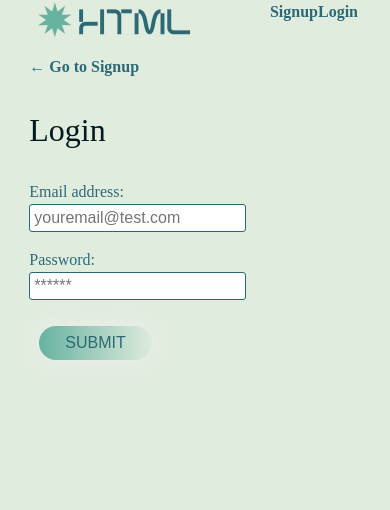
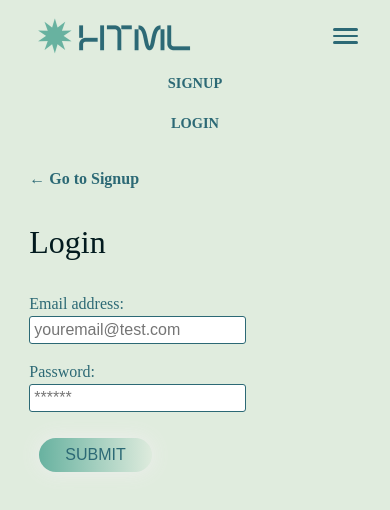
Before and after one commit to Lightfooted/High-Tech-Match-Love, a React (Create React App) app in the folder client/: page /login in a window 390 px wide. Shown: the top 510 px of the page. Built offline with nearby package versions, Linux system fonts and the light colour scheme; a web font is replaced by a local one.

Commit message:
created hamburger menu and media queries

```diff
--- a/client/src/components/Navbar/index.js
+++ b/client/src/components/Navbar/index.js
@@ -1,27 +1,45 @@
-import React from "react";
+import React, { useState } from "react";
 import Logo from "../../assets/logo.png";
 import Auth from "../../utils/auth";
 import { Link } from "react-router-dom";
 import styled from 'styled-components';
 
+
+
 const Navbar = () => {
+
+
     function showNavigation() {
         if (Auth.loggedIn()) {
             return (
-                <div>
-                    <Link to="/profile">Profile</Link>
-                    <Link to="/gitusers">Explore</Link>
-                    <Link to="/findmatch">Find-match</Link>
-                    <Link to="/chat">Chat</Link>
-                    <Link to="/" onClick={() => Auth.logout()}>Logout</Link>
-                </div>
+                <Menu>
+                    <Link className="my-1" to="/profile">
+                        <MenuLink>Profile</MenuLink>
+                    </Link>
+                    <Link className="my-1" to="/gitusers">
+                        <MenuLink>Explore</MenuLink>
+                    </Link>
+                    <Link className="my-1" to="/findmatch">
+                        <MenuLink>Find-match</MenuLink>
+                    </Link>
+                    <Link className="my-1" to="/chat">
+                        <MenuLink>Chat</MenuLink>
+                    </Link>
+                    <Link className="my-1" to="/" onClick={() => Auth.logout()}>
+                        <MenuLink>Logout</MenuLink>
+                    </Link>
+                </Menu>
             );
         } else {
             return (
-                <div>
-                    <Link to="/signup">Signup</Link>
-                    <Link to="/login">Login</Link>
-                </div>
+                <Menu>
+                    <Link className="my-1" to="/signup">
+                        <MenuLink>Signup</MenuLink>
+                    </Link>
+                    <Link className="my-1" to="/login">
+                        <MenuLink>Login</MenuLink>
+                    </Link>
+                </Menu>
             );
         }
     }
@@ -37,25 +55,72 @@ const Navbar = () => {
                 <span />
                 <span />
                 <span />
-                <span />
             </Hamburger>
-            <Menu>
-                {showNavigation()}
-            </Menu>
+
+            {showNavigation()}
+
         </Nav>
     );
 }
 
 const Nav = styled.div`
-    padding: 0 2rem;
+    text-transform: uppercase;
+    padding: 1rem 2rem;
     display: flex;
     justify-content: space-between;
+    flex-wrap: wrap;
+    background: none;
 `;
 
-const Hamburger = styled.div``;
+const Hamburger = styled.div`
+    display: none;
+    flex-direction: column;
+    padding-top: .75rem;
 
-const Menu = styled.div``;
+    span{
+        height: 2.5px;
+        width: 25px;
+        background: #2C6975;
+        margin-bottom: 4px;
+        border-radius: 5px;
+        transition: all .3s ease-in-out;
+    }
 
+    &:hover{
+        span{
+            background: #68B2A0;
+        }
+    }
+
+    @media (max-width:768px){
+        display: flex;
+    }
+`;
+
+const Menu = styled.div`
+    display: flex;
+    justify-content: space-between;
+    align-items: center;
+    position: relative;
+
+    @media (max-width:768px){
+        overflow: hidden;
+        flex-direction: column;
+        width: 100%;
+    }
+`;
+
+const MenuLink = styled.a`
+    padding: 1rem .8rem;
+    transition: all 0.3s ease-in-out;
+    font-size: 0.9rem;
+    text-align: center;
+
+
+    &:hover{
+        color: orange;
+    }
+`
 // const MenuLink = styled.div``;
 
 export default Navbar;
--- a/client/src/index.css
+++ b/client/src/index.css
@@ -86,10 +86,6 @@ a {
   color: var(--tertiary);
   text-decoration: none;
   font-weight: bold;
-}
-
-a:hover {
-  text-decoration: underline;
 }
 
 header {
@@ -244,6 +240,9 @@ input:focus {
   }
 }
 
+/* NAVBAR STARTS */
+
+/* NAVBAR ENDS */
 
 /* Homepage */
 
```
